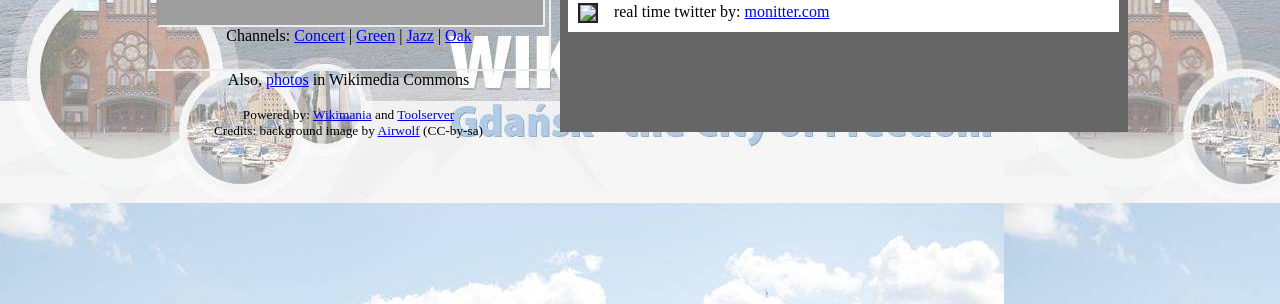
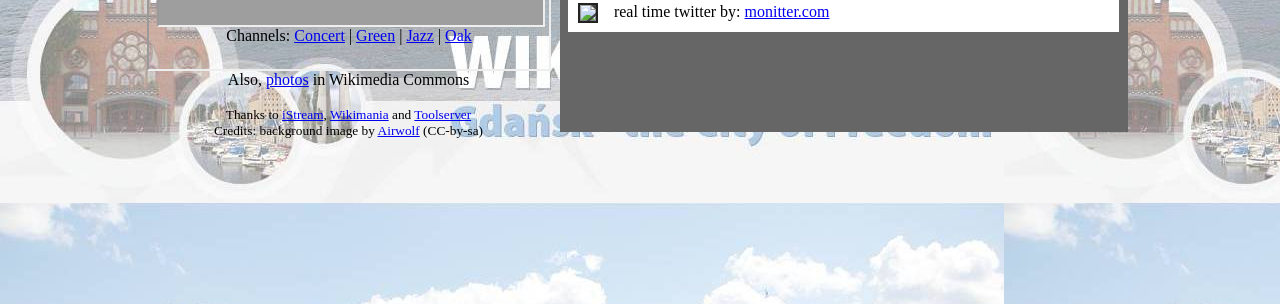
Before and after one commit to emijrp/wikimania, a PHP site: page / in a window 1280 px wide. Shown: the part 402-706 px from the top of the page. Run offline with PHP 8.4, Linux system fonts and the light colour scheme.

Commit message:
git-svn-id: https://toolserver.googlecode.com/svn/trunk/wikimania@398 c6dfa21e-ad1b-11dd-a35d-6bd55b4a219c

```diff
--- a/index.php
+++ b/index.php
@@ -10,7 +10,7 @@
 <center>
 <table width="800px">
 	<tr>
-		<td rowspan=2 valign=top><iframe src="channel1.php" width="400" height="400"></iframe><br/><center>Also, <a href="http://commons.wikimedia.org/wiki/Category:Wikimania_2010" target="_blank">photos</a> in Wikimedia Commons<br/><br/><small>Powered by: <a href="http://wikimania2010.wikimedia.org" target="_blank">Wikimania</a> and <a href="http://toolserver.org" target="_blank">Toolserver</a><br/>Credits: background image by <a href="http://pl.wikipedia.org/wiki/Wikipedysta:Airwolf">Airwolf</a> (CC-by-sa)</small></center></td>
+		<td rowspan=2 valign=top><iframe src="channel1.php" width="400" height="400"></iframe><br/><center>Also, <a href="http://commons.wikimedia.org/wiki/Category:Wikimania_2010" target="_blank">photos</a> in Wikimedia Commons<br/><br/><small>Thanks to <a href="http://www.istream.pl/">iStream</a>, <a href="http://wikimania2010.wikimedia.org" target="_blank">Wikimania</a> and <a href="http://toolserver.org" target="_blank">Toolserver</a><br/>Credits: background image by <a href="http://pl.wikipedia.org/wiki/Wikipedysta:Airwolf">Airwolf</a> (CC-by-sa)</small></center></td>
 		<td valign=top><iframe src="http://webchat.freenode.net?channels=wikimania" width="575" height="300"></iframe></td>
 	</tr>
 	<tr>
--- a/monitter.min.js
+++ b/monitter.min.js
@@ -14,5 +14,5 @@ if(window.monitter['count-'+input]>10)
 var url="http://search.twitter.com/search.json?q="+input+"&lang="+lang+"&rpp="+rrp+"&since_id="+window.monitter['last_id'+input]+"&callback=?";$.getJSON(url,function(json)
 {$('div.tweet:gt('+window.monitter['limit']+')',elem).each(function(){$(this).fadeOut('slow')});$(json.results).reverse().each(function()
 {if($('#tw'+this.id,elem).length==0)
-{window.monitter['count-'+input]++;var thedate=new Date(Date.parse(this.created_at));var thedatestr=thedate.getHours()+':'+thedate.getMinutes();var divstr='<div id="tw'+this.id+'" class="tweet"><img width="48" height="48" src="'+this.profile_image_url+'" ><p class="text">'+this.text.linkify().linkuser().linktag()+'&nbsp;<b><a href="http://twitter.com/'+this.from_user+'" target="_blank">'+this.from_user+'</a></b> &nbsp;-&nbsp;<b>'+thedatestr+'</b></p></div>';window.monitter['last_id'+input]=this.id;elem.prepend(divstr);$('#tw'+this.id,elem).hide();$('#tw'+this.id+' img',elem).hide();$('#tw'+this.id+' img',elem).fadeIn(4000);$('#tw'+this.id,elem).fadeIn('slow');}});input=escape(input);rrp=1;setTimeout(function(){fetch_tweets(elem)},10000);});return(false);}
+{window.monitter['count-'+input]++;var thedate=new Date(Date.parse(this.created_at));var thedatestr=thedate.getHours()+':'+thedate.getMinutes();var divstr='<div id="tw'+this.id+'" class="tweet"><img width="48" height="48" src="'+this.profile_image_url+'" ><p class="text">'+this.text.linkify().linkuser().linktag()+'&nbsp;<b><a href="http://twitter.com/'+this.from_user+'" target="_blank">'+this.from_user+'</a></b> &nbsp;-&nbsp;<b>'+thedatestr+'</b></p></div>';window.monitter['last_id'+input]=this.id;elem.prepend(divstr);$('#tw'+this.id,elem).hide();$('#tw'+this.id+' img',elem).hide();$('#tw'+this.id+' img',elem).fadeIn(4000);$('#tw'+this.id,elem).fadeIn('slow');}});input=escape(input);rrp=1;setTimeout(function(){fetch_tweets(elem)},5000);});return(false);}
 $(document).ready(function(){window.monitter={};$('.monitter').each(function(e){rrp=6;fetch_tweets(this);});});
```
